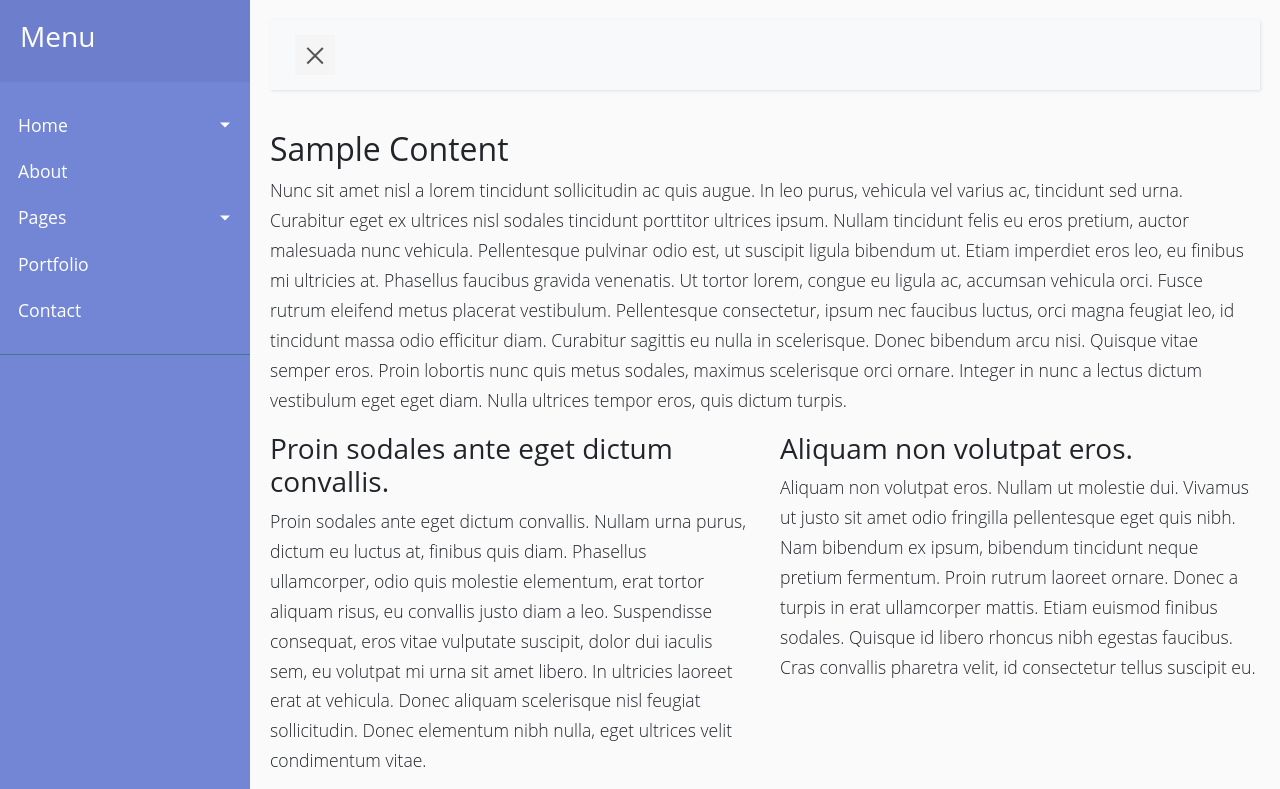
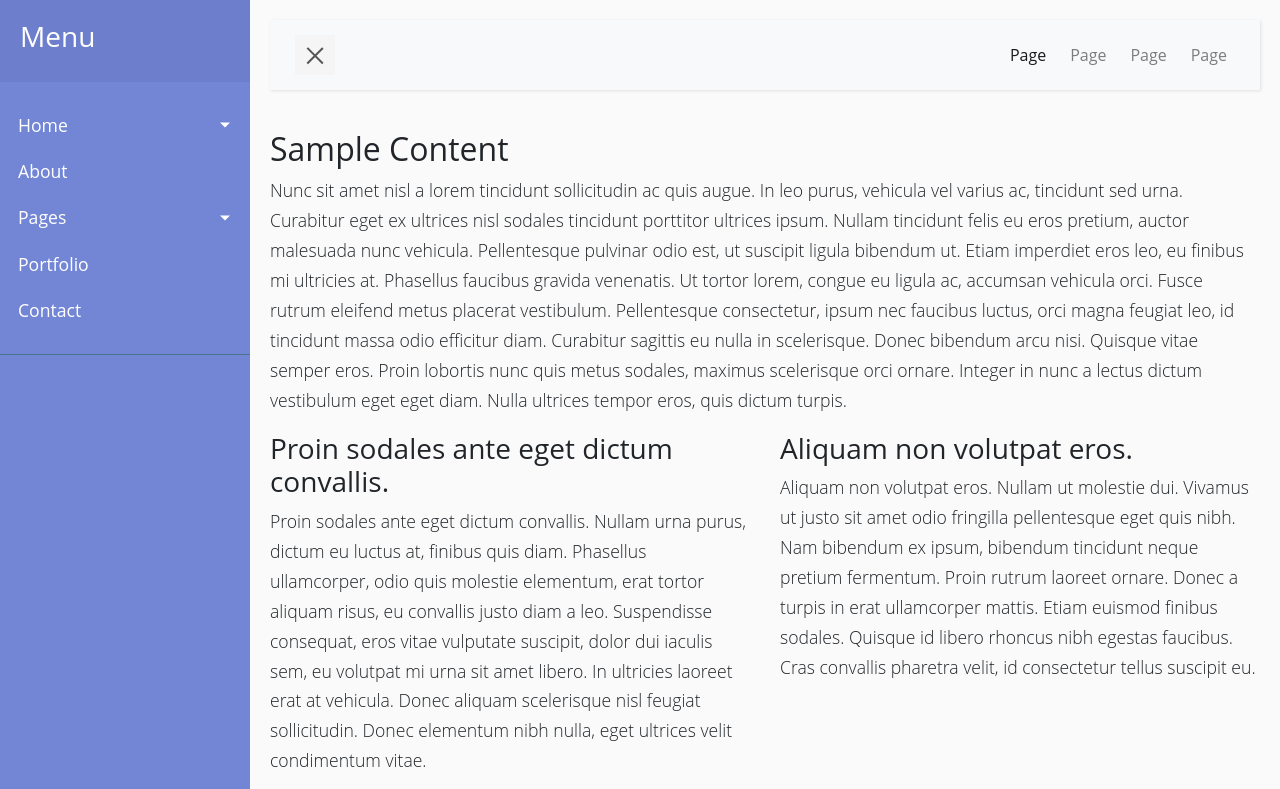
Before and after one commit to dl200010/WebsiteTemplates, a plain HTML site: page SidebarMenu/Light/index.html in a window 1280 px wide. Shown: the top 789 px of the page. Drawn offline with Linux system fonts and the light colour scheme.

Commit message:
Revert "No need for a second menu"
This reverts commit c74c64da8d13d31fc6635c0ccc4a8b46db18b1f7.

```diff
--- a/SidebarMenu/Light/index.html
+++ b/SidebarMenu/Light/index.html
@@ -88,6 +88,26 @@
                         <span></span>
                         <span></span>
                     </button>
+                    <button class="btn btn-dark d-inline-block d-lg-none ml-auto" type="button" data-toggle="collapse" data-target="#navbarSupportedContent" aria-controls="navbarSupportedContent" aria-expanded="false" aria-label="Toggle navigation">
+                        <i class="fas fa-align-justify"></i>
+                    </button>
+
+                    <div class="collapse navbar-collapse" id="navbarSupportedContent">
+                        <ul class="nav navbar-nav ml-auto">
+                            <li class="nav-item active">
+                                <a class="nav-link nav" href="#">Page</a>
+                            </li>
+                            <li class="nav-item">
+                                <a class="nav-link nav" href="#">Page</a>
+                            </li>
+                            <li class="nav-item">
+                                <a class="nav-link nav" href="#">Page</a>
+                            </li>
+                            <li class="nav-item">
+                                <a class="nav-link nav" href="#">Page</a>
+                            </li>
+                        </ul>
+                    </div>
                 </div>
             </nav>
 
```
